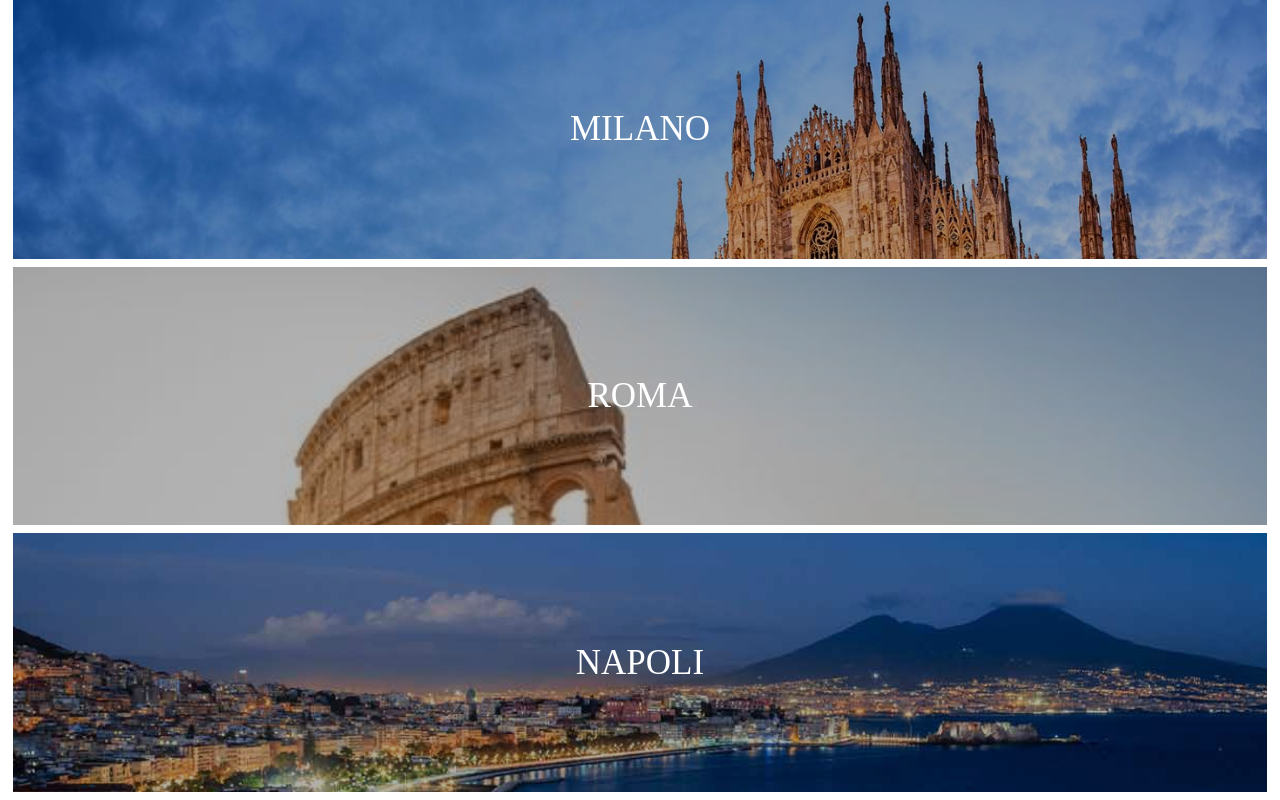
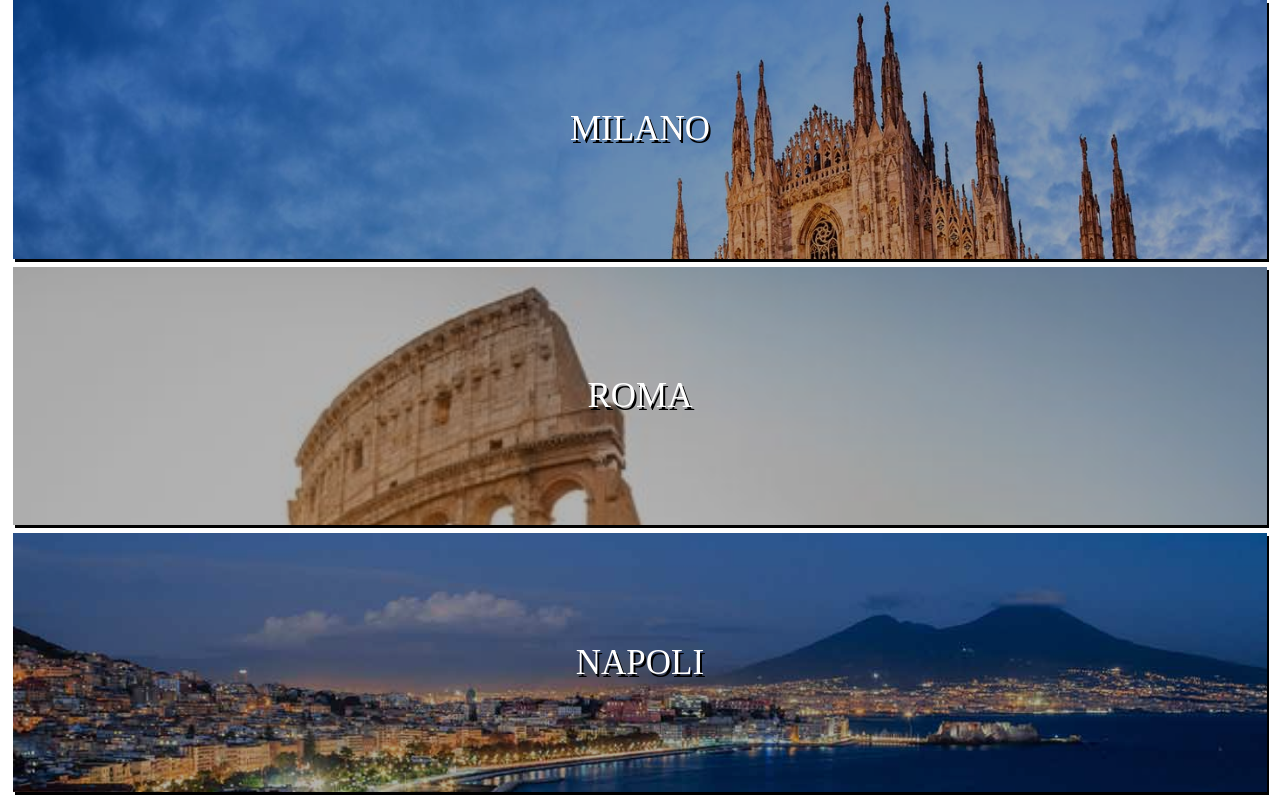
Before and after one commit to salvoab/htmlcss-airbnb, a plain HTML site: page index.html in a window 1280 px wide. Drawn offline with Linux system fonts and the light colour scheme.

Commit message:
Aggiunto text-shadow e box-shadow
Ho aggiunto text-shadow alle scritte al centro delle immagini e ho aggiunto box-shadow ai div location

```diff
--- a/css/style.css
+++ b/css/style.css
@@ -16,6 +16,7 @@ main{
   background-repeat: no-repeat;
   background-size: cover;
   position: relative;
+  box-shadow: 2px 3px black;
 }
 
 .location:nth-child(1){
@@ -33,10 +34,10 @@ main{
 .overlay{
   width: 100%;
   height: 100%;
-  background: rgba(0, 0, 0, 0.3);
   position: absolute;
   top: 0;
   left: 0;
+  background: rgba(0, 0, 0, 0.3);
 }
 
 .location-name{
@@ -46,4 +47,5 @@ main{
   transform: translate(-50%, -50%);
   font-size: 35px;
   color: white;
+  text-shadow: 2px 3px black;
 }
```
